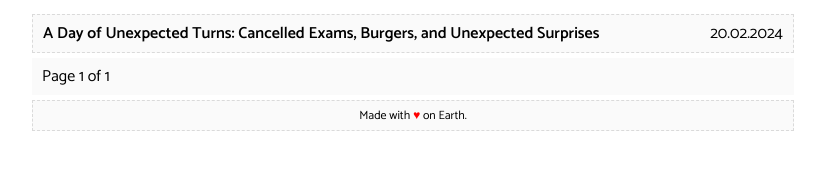
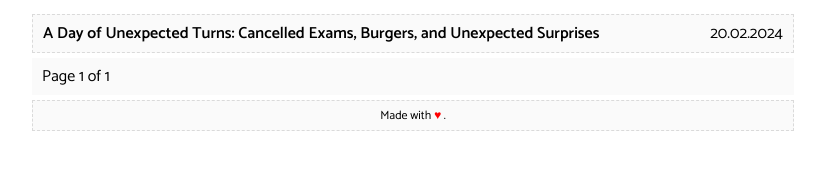
Before and after one commit to dahalsharad/blog.sharaddahal.com.np, a Jekyll site: the page built from index.html, in a window 1280 px wide. Shown: the part 162-332 px from the top of the page, without its empty margins (227-1052 px from the left). Built offline with Jekyll 4.4.1, drawn with Linux system fonts in a browser that asks for light colours; the list of posts is cut into pages by our own code.

Commit message:
Update default.html

```diff
--- a/_layouts/default.html
+++ b/_layouts/default.html
@@ -33,7 +33,7 @@
 	</div>
 	{{ content }}
 	<div class="footer">
-		<span>Made with <font color="red">♥</font> on Earth.</a></span>
+		<span>Made with <font color="red">♥</font> .</a></span>
 	</div>
 </div>
 {% include footer.html %}
```
